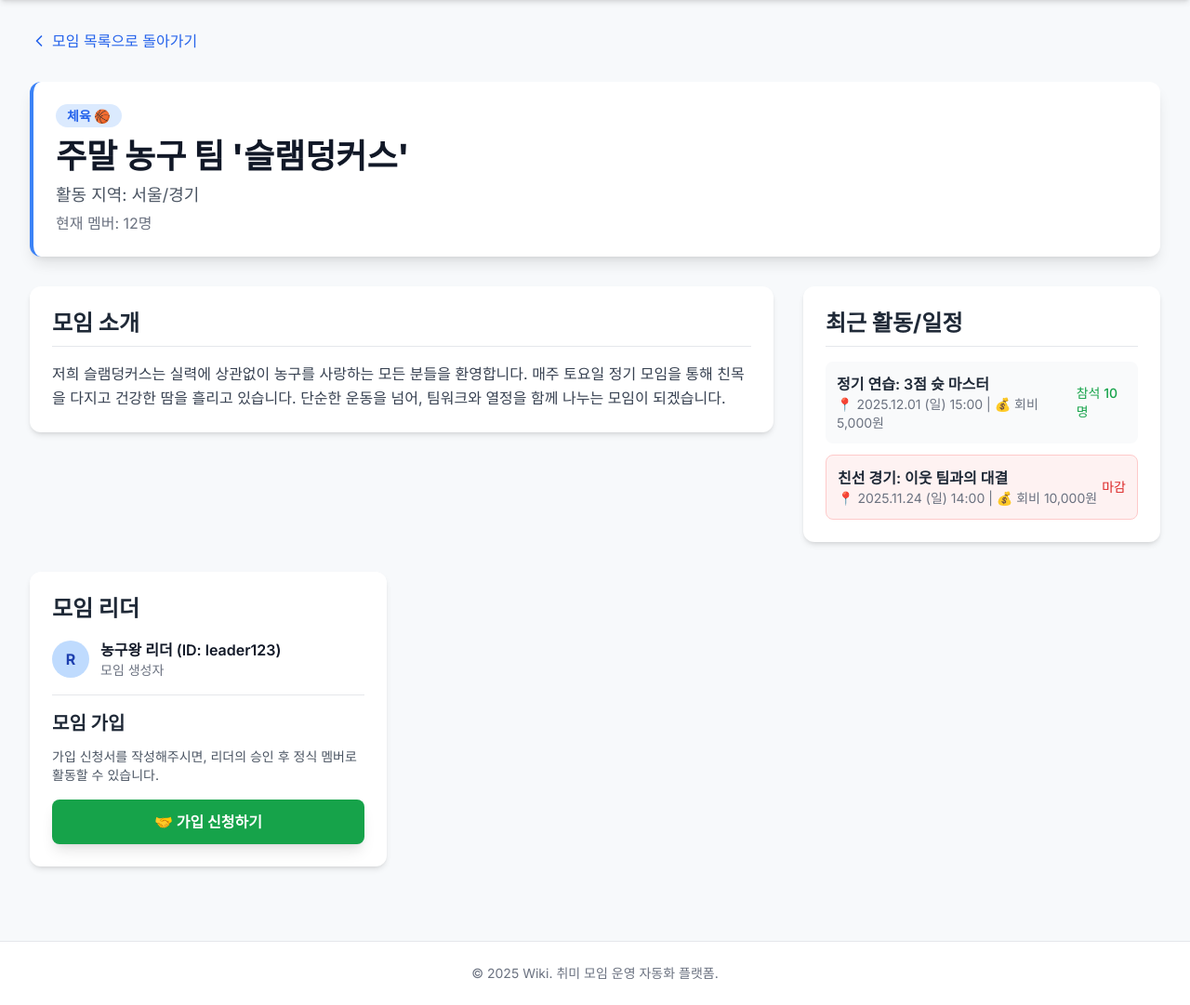
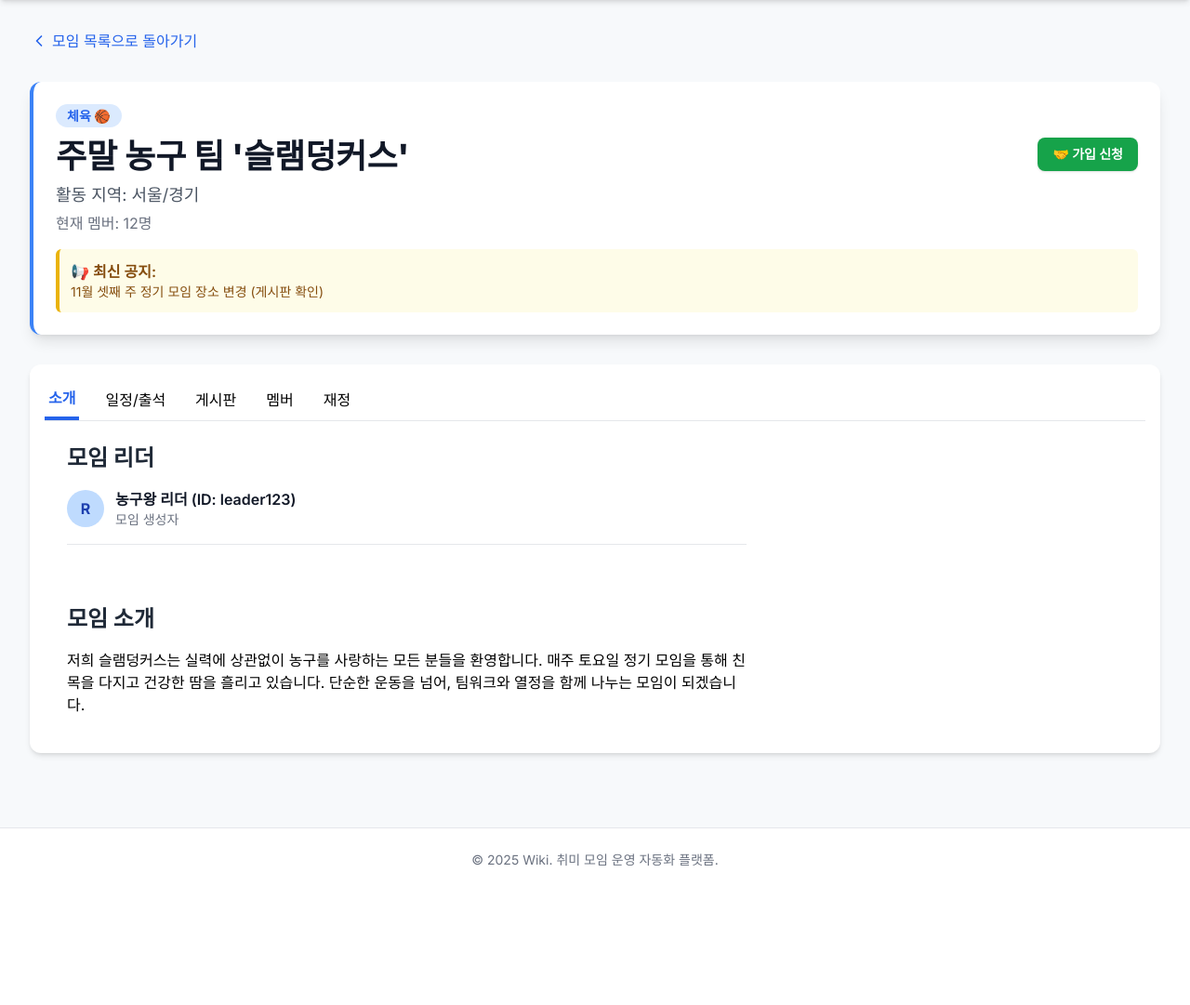
Before and after one commit to seojin122/Wiki, a Django app: page /group/1/ in a window 1280 px wide. Shown: the part 60-1141 px from the top of the page at 93% size. After the commit the page ends 992 px from the top, so only its background shows below. Run offline with Django 5.2, Linux system fonts and the light colour scheme; some libraries are stand-ins or nearby versions.

Commit message:
모임 디테일 추가

```diff
--- a/config/settings.py
+++ b/config/settings.py
@@ -41,6 +41,7 @@ INSTALLED_APPS = [
     'django.contrib.sessions',
     'django.contrib.messages',
     'django.contrib.staticfiles',
+    'django.contrib.humanize',
     'club_management',
 ]
 
--- /dev/null
+++ b/config/templates/components/club_detail_tabs.html
@@ -0,0 +1,150 @@
+{% load humanize %}
+{% if club %}
+    <div class="bg-white rounded-xl shadow-md p-4 mb-8">
+        <nav class="flex space-x-6 border-b border-gray-200">
+            <button class="tab-button active py-2 px-1 transition duration-150" data-tab="description">소개</button>
+            <button class="tab-button py-2 px-1 transition duration-150" data-tab="schedule">일정/출석</button>
+            <button class="tab-button py-2 px-1 transition duration-150" data-tab="board">게시판</button>
+            <button class="tab-button py-2 px-1 transition duration-150" data-tab="members">멤버</button>
+            <button class="tab-button py-2 px-1 transition duration-150" data-tab="moneys">재정</button>
+        </nav>
+
+
+        <div class="grid grid-cols-1 lg:grid-cols-3 gap-8">
+
+            <div class="lg:col-span-2 space-y-6">
+
+                <div id="tab-description" class="tab-content active" style="padding: 1.5rem;">
+
+                    <h3 class="text-2xl font-bold text-gray-800 mb-4">모임 리더</h3>
+                    <div class="flex items-center space-x-3 border-b pb-4 mb-4">
+                        <div class="w-10 h-10 bg-blue-200 rounded-full flex items-center justify-center text-blue-800 font-bold">R</div>
+                        <div>
+                            <p class="font-semibold text-gray-900">{{ club.leader_nickname }} (ID: {{ club.leader_id }})</p>
+                            <p class="text-sm text-gray-500">모임 생성자</p>
+                        </div>
+                    </div>
+
+                </br>
+                </br>
+                    <h3 class="text-2xl font-bold text-gray-800 mb-4">모임 소개</h3>
+                        {{ club.description }}
+                </div>
+
+                <div id="tab-schedule" class="tab-content" style="padding: 1.5rem;">
+                    <h3 class="text-2xl font-bold text-gray-800 border-b pb-2 mb-4">모임 일정 및 출석</h3>
+                    {% if is_leader or is_treasurer %}
+                        <button class="mb-4 bg-blue-500 hover:bg-blue-600 text-white py-2 px-4 rounded-lg text-sm font-medium">➕ 새 일정 등록</button>
+                    {% endif %}
+                    <ul id="detail-activities" class="space-y-3">
+                        {% for activity in club.activities %}
+                            <li class="p-3 bg-gray-50 rounded-lg flex justify-between items-center
+                                {% if activity.status == '마감' %}bg-red-50 border border-red-200{% endif %}">
+                                <div>
+                                    <p class="font-semibold text-gray-800">{{ activity.title }}</p>
+                                    <p class="text-sm text-gray-500">📍 {{ activity.date }} | 💰 회비 {{ activity.fee }}</p>
+                                </div>
+                                <span class="text-sm font-medium
+                                    {% if activity.status == '참석' %}text-green-600{% else %}text-red-600{% endif %}">
+                                    {% if activity.status == '참석' %}
+                                        참석 {{ activity.attendees }}명
+                                    {% else %}
+                                        {{ activity.status }}
+                                    {% endif %}
+                                </span>
+                            </li>
+                        {% empty %}
+                            <li class="p-3 text-gray-500">등록된 예정 활동이 없습니다.</li>
+                        {% endfor %}
+                    </ul>
+                </div>
+
+                <div id="tab-board" class="tab-content" style="padding: 1.5rem;">
+                    <h3 class="text-2xl font-bold text-gray-800 border-b pb-2 mb-4">모임 게시판</h3>
+                    <div class="flex justify-between items-center mb-4">
+                        <h4 class="text-xl font-semibold text-gray-700">전체 글</h4>
+                        {% if is_member %}
+                            <button class="bg-blue-500 hover:bg-blue-600 text-white py-2 px-4 rounded-lg text-sm font-medium">✏️ 새 글 작성</button>
+                        {% endif %}
+                    </div>
+                    <ul class="space-y-3">
+                        {% for post in club.board_posts %}
+                            <li class="p-3 bg-gray-50 rounded-lg
+                                {% if post.type == '공지' %}border-l-4 border-red-400{% endif %}">
+                                <p class="font-semibold {% if post.type == '공지' %}text-red-700{% else %}text-gray-800{% endif %}">
+                                    {% if post.type == '공지' %}[{{ post.type }}] {% endif %}{{ post.title }} ({{ post.author }})
+                                </p>
+                                <p class="text-xs text-gray-500 mt-1">{{ post.date }} | 조회 {{ post.views }}</p>
+                            </li>
+                        {% empty %}
+                            <li class="p-3 text-gray-500 text-center">등록된 게시글이 없습니다.</li>
+                        {% endfor %}
+                    </ul>
+                </div>
+
+                <div id="tab-members" class="tab-content" style="padding: 1.5rem;">
+                    <h3 class="text-2xl font-bold text-gray-800 border-b pb-2 mb-4">멤버 현황</h3>
+                    <div class="mb-6">
+                        <h4 class="text-xl font-semibold text-gray-700 mb-3">모임 멤버 ({{ club.members }}명)</h4>
+                        <ul class="space-y-2 max-h-60 overflow-y-auto pr-2">
+                            {% for member in club.members_detail %}
+                                <li class="flex justify-between items-center p-2 bg-gray-50 rounded-lg">
+                                    <p class="font-medium text-gray-900">
+                                        {{ member.nickname }}
+                                        {% if member.role != '일반 멤버' %}
+                                            <span class="text-xs font-bold px-2 py-0.5 rounded-full
+                                                {% if member.role == '리더' %}bg-red-200 text-red-800{% else %}bg-yellow-200 text-yellow-800{% endif %}">
+                                                {{ member.role }}
+                                            </span>
+                                        {% endif %}
+                                    </p>
+                                    {% if is_member %}
+                                        <button class="text-blue-500 hover:text-blue-700 text-sm font-medium">1:1 채팅</button>
+                                    {% endif %}
+                                </li>
+                            {% endfor %}
+                        </ul>
+                    </div>
+                </div>
+
+                <div id="tab-moneys" class="tab-content" style="padding: 1.5rem;">
+                    <h3 class="text-2xl font-bold text-gray-800 border-b pb-2 mb-4">재정 현황</h3>
+                    <div>
+                        <h4 class="text-xl font-semibold text-gray-700 mb-3">현재 잔액</h4>
+                        <div class="p-4 bg-green-50 rounded-lg border border-green-200 flex justify-between items-center">
+                            <p class="text-lg font-bold text-green-800">
+                                💰 {{ club.finance.current_balance|default:0|intcomma }} 원
+                            </p>
+                            {% if is_leader or is_treasurer %}
+                                <button class="bg-green-600 hover:bg-green-700 text-white py-2 px-4 rounded-lg text-sm font-medium">재정 기록 관리</button>
+                            {% endif %}
+                        </div>
+                        <p class="text-xs text-gray-500 mt-1">최근 업데이트: {{ club.finance.last_updated }}</p>
+                    </div>
+                    <div class="mt-6">
+                        <h4 class="text-xl font-semibold text-gray-700 mb-3">회비 납부 현황 (11월)</h4>
+                        <ul class="space-y-2 max-h-60 overflow-y-auto pr-2">
+                            {% for status in club.finance.dues_status %}
+                                <li class="flex justify-between items-center p-2 rounded-lg
+                                    {% if status.status == '미납' %}bg-red-100 border-l-4 border-red-500{% else %}bg-gray-50{% endif %}">
+                                    <p class="font-medium text-gray-900">{{ status.nickname }}</p>
+                                    <div class="flex items-center space-x-2">
+                                        <span class="text-sm font-semibold
+                                            {% if status.status == '미납' %}text-red-700{% else %}text-green-700{% endif %}">
+                                            {{ status.status }}
+                                        </span>
+                                        {% if status.status == '미납' %}
+                                            <span class="text-sm text-red-500">({{ status.amount|intcomma }}원)</span>
+                                        {% endif %}
+                                    </div>
+                                </li>
+                            {% endfor %}
+                        </ul>
+                    </div>
+                </div>
+            </div>
+
+
+        </div>
+    </div>
+{% endif %}
--- a/config/templates/group_detail.html
+++ b/config/templates/group_detail.html
@@ -13,6 +13,9 @@
             font-family: 'Inter', sans-serif;
             background-color: #f7f9fb;
         }
+        .tab-content { display: none; }
+        .tab-content.active { display: block; }
+        .tab-button.active { border-bottom: 4px solid; border-color: #2563EB; color: #2563EB; font-weight: 600; }
     </style>
 </head>
 <body class="min-h-screen antialiased">
@@ -28,9 +31,29 @@
             <div class="bg-white p-6 rounded-xl shadow-lg border-l-4 border-blue-500">
                 {% if club %}
                     <span id="detail-category" class="text-sm font-semibold px-3 py-1 bg-blue-100 text-blue-600 rounded-full"> {{ club.category }}</span>
-                    <h2 id="detail-name" class="mt-3 text-4xl font-extrabold text-gray-900">{{ club.name }}</h2>
+                    <div class="flex justify-between items-start mt-3">
+                        <h2 id="detail-name" class="text-4xl font-extrabold text-gray-900">{{ club.name }}</h2>
+                        {% if is_member %}
+                            <p class="text-base text-green-600 font-semibold mt-4">✅ 당신은 이 모임의 정식 멤버입니다.</p>
+                            <button onclick="document.getElementById('leave-modal').classList.remove('hidden')"
+                                class="bg-red-500 hover:bg-red-600 text-white font-semibold py-2 px-4 rounded-lg shadow transition duration-200 text-sm">
+                                🚪 모임 탈퇴
+                            </button>
+                        {% elif not is_leader %}
+                            <button onclick="document.getElementById('apply-modal').classList.remove('hidden')"
+                                class="bg-green-600 hover:bg-green-700 text-white font-bold py-2 px-4 rounded-lg shadow transition duration-200 text-sm">
+                                🤝 가입 신청
+                            </button>
+                        {% endif %}
+                    </div>
+
                     <p id="detail-region" class="text-lg text-gray-600 mt-2">활동 지역: {{ club.region }}</p>
                     <p id="detail-member-count" class="text-base text-gray-500 mt-1">현재 멤버: {{ club.members }}명</p>
+
+                    <div class="mt-4 p-3 bg-yellow-50 border-l-4 border-yellow-500 text-yellow-800 rounded-md">
+                        <p class="font-semibold">📢 최신 공지:</p>
+                        <p class="text-sm">11월 셋째 주 정기 모임 장소 변경 (게시판 확인)</p>
+                    </div>
                 {% else %}
                     <span class="text-sm font-semibold px-3 py-1 bg-red-100 text-red-600 rounded-full">오류</span>
                     <h2 class="mt-3 text-4xl font-extrabold text-gray-900">모임을 찾을 수 없습니다.</h2>
@@ -38,67 +61,16 @@
                 {% endif %}
             </div>
 
-            {% if club %}
-            <div class="grid grid-cols-1 lg:grid-cols-3 gap-8">
-                <div class="lg:col-span-2 space-y-6">
-                    <div class="bg-white p-6 rounded-xl shadow-md">
-                        <h3 class="text-2xl font-bold text-gray-800 border-b pb-2 mb-4">모임 소개</h3>
-                        <p id="detail-description" class="text-gray-700 leading-relaxed">
-                            {{ club.description }}
-                        </p>
-                    </div>
-                </div>
-            <div class="bg-white p-6 rounded-xl shadow-md">
-                <h3 class="text-2xl font-bold text-gray-800 border-b pb-2 mb-4">최근 활동/일정</h3>
-                <ul id="detail-activities" class="space-y-3">
-                    {% for activity in club.activities %}
-                    <li class="p-3 bg-gray-50 rounded-lg flex justify-between items-center
-                        {% if activity.status == '마감' %}bg-red-50 border border-red-200{% endif %}">
-                        <div>
-                            <p class="font-semibold text-gray-800">{{ activity.title }}</p>
-                            <p class="text-sm text-gray-500">📍 {{ activity.date }} | 💰 회비 {{ activity.fee }}</p>
-                        </div>
-                        <span class="text-sm font-medium
-                            {% if activity.status == '참석' %}text-green-600{% else %}text-red-600{% endif %}">
-                            {% if activity.status == '참석' %}
-                                참석 {{ activity.attendees }}명
-                            {% else %}
-                                {{ activity.status }}
-                            {% endif %}
-                        </span>
-                    </li>
-                    {% empty %}
-                    <li class="p-3 text-gray-500">등록된 예정 활동이 없습니다.</li>
-                    {% endfor %}
-
-                </ul>
-            </div>
-            <div class="lg:col-span-1 space-y-6">
-                <div class="bg-white p-6 rounded-xl shadow-md sticky top-20">
-                    <h3 class="text-2xl font-bold text-gray-800 mb-4">모임 리더</h3>
-                    <div class="flex items-center space-x-3 border-b pb-4 mb-4">
-                        <div class="w-10 h-10 bg-blue-200 rounded-full flex items-center justify-center text-blue-800 font-bold">R</div>
-                        <div>
-                            <p class="font-semibold text-gray-900">{{ club.leader_nickname }} (ID: {{ club.leader_id }})</p>
-                            <p class="text-sm text-gray-500">모임 생성자</p>
-                        </div>
-                    </div>
-
-                    <h3 class="text-xl font-bold text-gray-800 mt-4 mb-3">모임 가입</h3>
-                    <p class="text-sm text-gray-600 mb-4">
-                        가입 신청서를 작성해주시면, 리더의 승인 후 정식 멤버로 활동할 수 있습니다.
-                    </p>
-                    <button onclick="document.getElementById('apply-modal').classList.remove('hidden')"
-                        class="w-full bg-green-600 hover:bg-green-700 text-white font-bold py-3 px-6 rounded-lg shadow-lg transition duration-200 transform hover:scale-[1.01]">
-                        🤝 가입 신청하기
-                    </button>
-                </div>
-            </div>
-            {% endif %}
+            {% include './components/club_detail_tabs.html' %}
 
         </section>
 
-
+        {% if is_member %}
+        <button class="fixed bottom-8 right-8 bg-pink-600 hover:bg-pink-700 text-white p-4 rounded-full shadow-2xl transition duration-200"
+            onclick="window.location.href='/club/{{ club.id }}/chat'">
+            <svg xmlns="http://www.w3.org/2000/svg" width="24" height="24" viewBox="0 0 24 24" fill="none" stroke="currentColor" stroke-width="2" stroke-linecap="round" stroke-linejoin="round"><path d="M21 15a2 2 0 0 1-2 2H7l-4 4V5a2 2 0 0 1 2-2h14a2 2 0 0 1 2 2z"></path></svg>
+        </button>
+        {% endif %}
 
         <div id="apply-modal" class="hidden fixed inset-0 z-50 flex items-center justify-center bg-gray-900 bg-opacity-70 transition-opacity"
             onclick="if(event.target.id === 'apply-modal') document.getElementById('apply-modal').classList.add('hidden')">
@@ -107,6 +79,9 @@
                 <h3 class="text-2xl font-bold text-gray-900 border-b pb-3 mb-5">모임 가입 신청</h3>
                 <form onsubmit="handleApply(event)">
                     <div class="space-y-4">
+                        <p class="text-sm text-gray-600 mb-4">
+                            가입 신청서를 작성해주시면, 리더의 승인 후 정식 멤버로 활동할 수 있습니다.
+                        </p>
                         <div>
                             <label for="applicant-name" class="block text-sm font-medium text-gray-700 mb-1">신청자 닉네임</label>
                             <input type="text" id="applicant-name" required placeholder="예: 농구하는 병아리"
@@ -141,12 +116,35 @@
                 <div id="modal-message" class="hidden mt-4 p-3 rounded-lg text-sm"></div>
             </div>
         </div>
+        <div id="leave-modal" class="hidden fixed inset-0 z-50 flex items-center justify-center bg-gray-900 bg-opacity-70 transition-opacity"
+            onclick="if(event.target.id === 'leave-modal') document.getElementById('leave-modal').classList.add('hidden')">
+            <div class="bg-white rounded-xl p-8 max-w-sm w-full m-4 shadow-2xl transform transition-transform duration-300 scale-100">
+                <h3 class="text-2xl font-bold text-red-700 border-b pb-3 mb-5">🚨 모임 탈퇴 확인</h3>
+                <p class="text-gray-700 mb-6">
+                    정말 '{{ club.name }}' 모임에서 탈퇴하시겠습니까?<br>
+                    탈퇴 시 다시 가입 신청을 해야 합니다.
+                </p>
+                <div class="flex justify-end space-x-3">
+                    <button type="button" onclick="document.getElementById('leave-modal').classList.add('hidden')"
+                        class="px-5 py-2 text-gray-600 border border-gray-300 rounded-lg hover:bg-gray-100 transition duration-150">
+                        취소
+                    </button>
+                    <button type="button" onclick="handleLeaveClub()"
+                        class="px-5 py-2 bg-red-600 text-white font-semibold rounded-lg hover:bg-red-700 transition duration-150">
+                        예, 탈퇴합니다
+                    </button>
+                </div>
+                <div id="leave-message" class="hidden mt-4 p-3 rounded-lg text-sm bg-red-100 text-red-800"></div>
+            </div>
+        </div>
     </main>
 
     {% include 'components/footer.html' %}
 
     <script>
         function loadGroupDetail() {
+            const is_member = true;
+            const is_leader = false;
             const pathSegments = window.location.pathname.split('/').filter(Boolean);
             const clubId = pathSegments[pathSegments.length - 1];
 
@@ -186,6 +184,24 @@
         document.addEventListener('DOMContentLoaded', () => {
             loadGroupDetail();
         });
+
+        // 버튼 클릭
+        function setupTabs() {
+            document.querySelectorAll('.tab-button').forEach(button => {
+                button.addEventListener('click', () => {
+                    const targetId = `tab-${button.getAttribute('data-tab')}`;
+                    document.querySelectorAll('.tab-button').forEach(btn => btn.classList.remove('active'));
+                    document.querySelectorAll('.tab-content').forEach(content => content.classList.remove('active'));
+                    button.classList.add('active');
+                    document.getElementById(targetId).classList.add('active');
+                });
+            });
+        }
+
+        document.addEventListener('DOMContentLoaded', () => {
+            // ... loadGroupDetail() 등 기존 로직 ...
+            setupTabs(); // 탭 기능 활성화
+        });
     </script>
 </body>
 </html>
```
Also changed, not shown: club_management/mock_data.py (+81 -6 lines).
